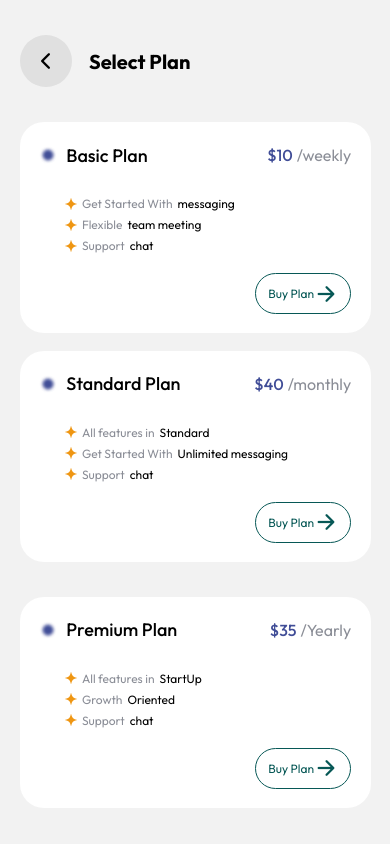
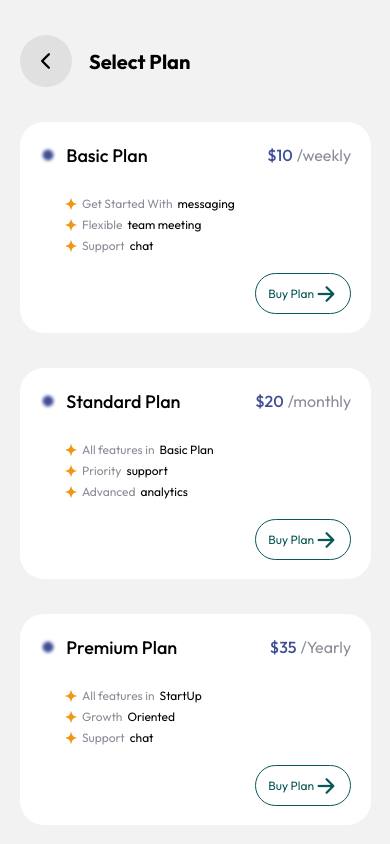
Before and after one commit to usmanjutt47/Number-OTP-verfication, a React Native app in the folder client/: screen /SelectPlan in a window 390 px wide. Built offline with nearby package versions, Linux system fonts and the light colour scheme.

Commit message:
updated StandardPlan

```diff
--- a/client/components/StandardPlan.jsx
+++ b/client/components/StandardPlan.jsx
@@ -1,192 +1,24 @@
-import { View, Text, StyleSheet, Pressable, Image } from "react-native";
-import React, { useState } from "react";
-import Ionicons from "@expo/vector-icons/Ionicons";
+import React from "react";
+import PlanCard from "./PlanCard";
 
-const StandardPlan = () => {
-  const [isButtonPressed, setIsButtonPressed] = useState(false);
-
-  const handleButtonPress = () => {
-    setIsButtonPressed(!isButtonPressed);
-  };
-
-  const colors = {
-    primary: "#075856",
-    darkGray: "#8B8E97",
-    headerColor: "#404D97",
-  };
+const StandardPlan = ({ isButtonPressed, handleButtonPress }) => {
+  const features = [
+    { lightText: "All features in", darkText: "Basic Plan" },
+    { lightText: "Priority", darkText: "support" },
+    { lightText: "Advanced", darkText: "analytics" },
+  ];
 
   return (
-    <Pressable
-      style={[
-        styles.StandardPlanCard,
-        {
-          borderColor: isButtonPressed ? colors.primary : "transparent",
-          borderWidth: 2,
-        },
-      ]}
-      onPress={handleButtonPress}
-      accessible={true}
-      accessibilityLabel="Standard Plan Card"
-    >
-      <View style={styles.planHeader}>
-        <Image
-          source={require("./../assets/icons/blur-icon.png")}
-          style={[
-            styles.planIcon,
-            { tintColor: isButtonPressed ? colors.primary : "#404D97" },
-          ]}
-        />
-        <Text style={styles.planHeading}>Standard Plan</Text>
-        <Text
-          style={[
-            styles.planPrice,
-            {
-              color: isButtonPressed ? colors.primary : colors.headerColor,
-            },
-          ]}
-        >
-          $40
-        </Text>
-        <Text style={styles.planDuration}>/monthly</Text>
-      </View>
-      <View style={styles.featuresBox}>
-        <View style={styles.row}>
-          <Image
-            source={require("./../assets/icons/featureStar.png")}
-            style={styles.rowsIcon}
-          />
-          <Text style={styles.lightText}>All features in</Text>
-          <Text style={styles.darkText}>Standard</Text>
-        </View>
-        <View style={styles.row}>
-          <Image
-            source={require("./../assets/icons/featureStar.png")}
-            style={styles.rowsIcon}
-          />
-          <Text style={styles.lightText}>Get Started With</Text>
-          <Text style={styles.darkText}>Unlimited messaging</Text>
-        </View>
-        <View style={styles.row}>
-          <Image
-            source={require("./../assets/icons/featureStar.png")}
-            style={styles.rowsIcon}
-          />
-          <Text style={styles.lightText}>Support</Text>
-          <Text style={styles.darkText}>chat</Text>
-        </View>
-      </View>
-      <View style={styles.buyButtonContainer}>
-        <Pressable
-          style={[
-            styles.buyButton,
-            {
-              backgroundColor: isButtonPressed ? colors.primary : "transparent",
-            },
-          ]}
-          onPress={handleButtonPress}
-          accessible={true}
-          accessibilityLabel="Buy Standard Plan"
-        >
-          <Text
-            style={[
-              styles.buyButtonText,
-              { color: isButtonPressed ? "#FFF" : colors.primary },
-            ]}
-          >
-            Buy Plan
-          </Text>
-          <Ionicons
-            name="arrow-forward"
-            size={24}
-            color={isButtonPressed ? "#FFF" : colors.primary}
-          />
-        </Pressable>
-      </View>
-    </Pressable>
+    <PlanCard
+      planName="Standard Plan"
+      price="$20"
+      duration="/monthly"
+      features={features}
+      iconSource={require("./../assets/icons/blur-icon.png")}
+      isButtonPressed={isButtonPressed}
+      handleButtonPress={handleButtonPress}
+    />
   );
 };
 
-const styles = StyleSheet.create({
-  StandardPlanCard: {
-    width: "100%",
-    height: "25%",
-    marginTop: "5%",
-    borderRadius: 24,
-    backgroundColor: "#FFF",
-  },
-  planHeader: {
-    width: "90%",
-    height: "20%",
-    marginTop: "3%",
-    flexDirection: "row",
-    alignItems: "center",
-    alignSelf: "center",
-  },
-  planIcon: {
-    width: 18,
-    height: 18,
-  },
-  planHeading: {
-    fontFamily: "Outfit_Medium",
-    fontSize: 18,
-    marginLeft: "3%",
-  },
-  planPrice: {
-    fontFamily: "Outfit_Medium",
-    fontSize: 16,
-    marginLeft: "auto",
-    marginRight: 4,
-  },
-  planDuration: {
-    color: "#8B8E97",
-    fontFamily: "Outfit_Regular",
-    fontSize: 16,
-  },
-  featuresBox: {
-    width: "85%",
-    alignSelf: "center",
-    marginTop: "5%",
-    marginLeft: "10%",
-  },
-  row: {
-    flexDirection: "row",
-    alignItems: "center",
-    marginVertical: "1%",
-  },
-  rowsIcon: {
-    width: 12,
-    height: 12,
-  },
-  lightText: {
-    color: "#8B8E97",
-    fontFamily: "Outfit_Regular",
-    fontSize: 12,
-    marginLeft: 5,
-  },
-  darkText: {
-    fontFamily: "Outfit_Regular",
-    fontSize: 12,
-    marginLeft: 5,
-  },
-  buyButtonContainer: {
-    alignItems: "flex-end",
-    marginRight: "5%",
-    marginTop: "5%",
-  },
-  buyButton: {
-    width: 96,
-    height: 41,
-    justifyContent: "center",
-    alignItems: "center",
-    borderRadius: 30,
-    borderWidth: 1,
-    borderColor: "#075856",
-    flexDirection: "row",
-  },
-  buyButtonText: {
-    fontFamily: "Outfit_Regular",
-    fontSize: 12,
-  },
-});
-
 export default StandardPlan;
```
